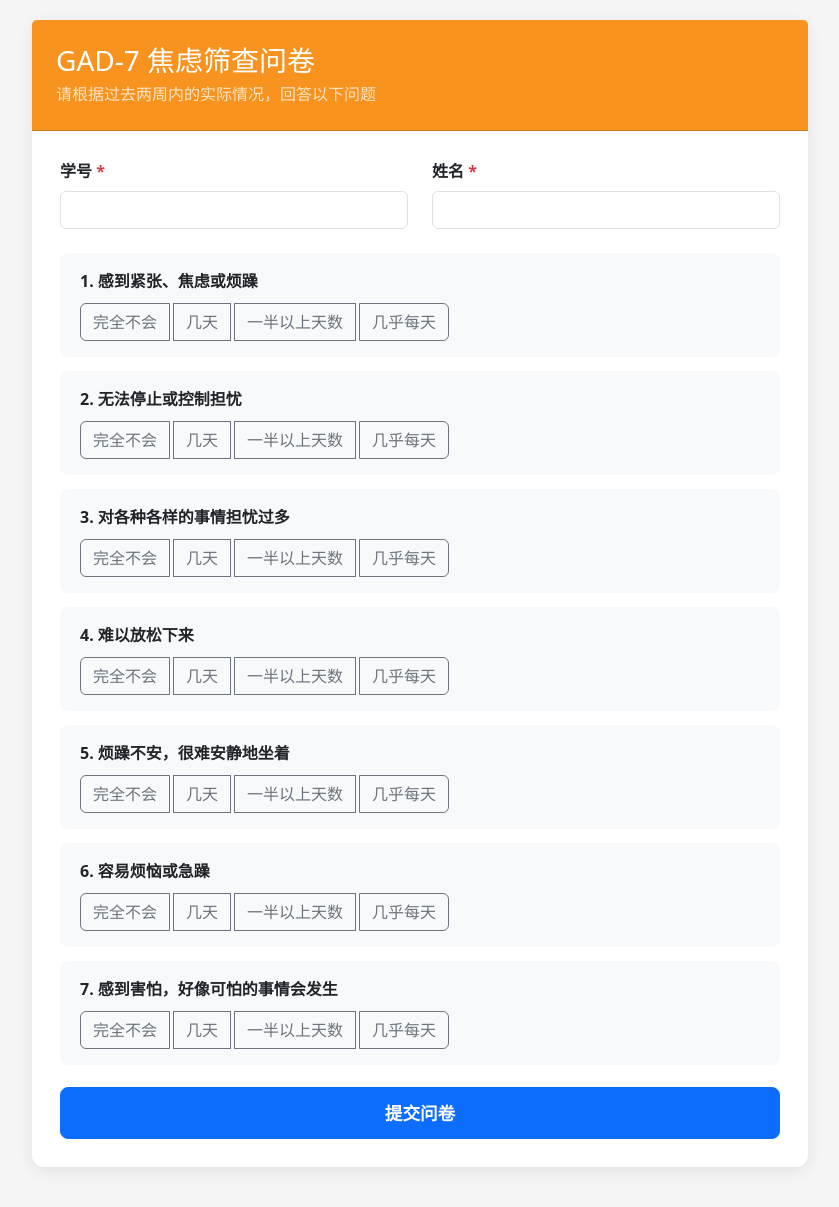
After one commit to zhanglei820907-byte/YHDP, a Flask app: page /gad7_survey in a window 1280 px wide. The commit adds this page. Shown: the whole page, without its empty margins (220-1059 px from the left). Run offline with Flask 3, Linux system fonts and the light colour scheme.

Commit message:
feat: 集成 GAD-7 焦虑量表，包含问卷页面、计分、秒答检测、导出和统计

```diff
--- a/app.py
+++ b/app.py
@@ -34,6 +34,20 @@ def init_db():
             valid_flag BOOLEAN
         )
     """)
+    cursor.execute("""
+        CREATE TABLE IF NOT EXISTS gad7_answers (
+            id INTEGER PRIMARY KEY AUTOINCREMENT,
+            student_id TEXT NOT NULL,
+            student_name TEXT NOT NULL,
+            g1 INTEGER, g2 INTEGER, g3 INTEGER, g4 INTEGER,
+            g5 INTEGER, g6 INTEGER, g7 INTEGER,
+            total_score INTEGER,
+            risk_level TEXT,
+            time_start DATETIME,
+            time_end DATETIME,
+            valid_flag BOOLEAN
+        )
+    """)
     conn.commit()
     conn.close()
 
@@ -48,6 +62,18 @@ def get_risk_level(score):
         return "中度"
     elif score <= 19:
         return "中重度"
+    else:
+        return "重度"
+
+
+def get_gad7_risk_level(score):
+    """根据 GAD-7 总分返回风险等级"""
+    if score <= 4:
+        return "正常"
+    elif score <= 9:
+        return "轻度"
+    elif score <= 14:
+        return "中度"
     else:
         return "重度"
 
@@ -131,17 +157,85 @@ def submit():
     )
 
 
+@app.route("/gad7_survey")
+def gad7_survey():
+    """GAD-7 焦虑量表填写页面"""
+    return render_template("gad7_survey.html")
+
+
+@app.route("/gad7_submit", methods=["POST"])
+def gad7_submit():
+    """处理 GAD-7 问卷提交"""
+    student_id = request.form.get("student_id", "").strip()
+    student_name = request.form.get("student_name", "").strip()
+    start_time_str = request.form.get("start_time", "")
+
+    scores = []
+    for i in range(1, 8):
+        try:
+            val = int(request.form.get(f"g{i}", "0"))
+            scores.append(max(0, min(3, val)))
+        except (ValueError, TypeError):
+            scores.append(0)
+
+    total_score = sum(scores)
+    risk_level = get_gad7_risk_level(total_score)
+
+    time_end = datetime.now(timezone.utc)
+    time_end_str = time_end.isoformat()
+
+    elapsed_seconds = 0
+    time_start_dt = None
+    if start_time_str:
+        try:
+            time_start_dt = datetime.fromisoformat(start_time_str)
+            elapsed_seconds = int((time_end - time_start_dt).total_seconds())
+        except (ValueError, TypeError):
+            pass
+
+    valid_flag = elapsed_seconds >= 10 if time_start_dt else False
+
+    conn = get_db()
+    cursor = conn.cursor()
+    cursor.execute("""
+        INSERT INTO gad7_answers
+            (student_id, student_name, g1, g2, g3, g4, g5, g6, g7,
+             total_score, risk_level, time_start, time_end, valid_flag)
+        VALUES (?, ?, ?, ?, ?, ?, ?, ?, ?, ?, ?, ?, ?, ?)
+    """, (
+        student_id, student_name,
+        scores[0], scores[1], scores[2], scores[3], scores[4],
+        scores[5], scores[6],
+        total_score, risk_level,
+        start_time_str if time_start_dt else None,
+        time_end_str,
+        valid_flag
+    ))
+    conn.commit()
+    conn.close()
+
+    return render_template(
+        "gad7_result.html",
+        student_id=student_id,
+        student_name=student_name,
+        total_score=total_score,
+        risk_level=risk_level,
+        valid_flag=valid_flag
+    )
+
+
 @app.route("/export")
 def export_csv():
     """导出 CSV 文件"""
     conn = get_db()
     cursor = conn.cursor()
-    cursor.execute("SELECT * FROM answers ORDER BY id")
-    rows = cursor.fetchall()
-    conn.close()
 
     output = io.StringIO()
     writer = csv.writer(output)
+
+    # PHQ-9 数据
+    cursor.execute("SELECT * FROM answers ORDER BY id")
+    rows = cursor.fetchall()
 
     writer.writerow([
         "id", "student_id", "student_name",
@@ -158,6 +252,28 @@ def export_csv():
             row["time_start"], row["time_end"], row["valid_flag"]
         ])
 
+    # GAD-7 数据
+    writer.writerow([])
+    writer.writerow([
+        "gad7_id", "gad7_student_id", "gad7_student_name",
+        "g1", "g2", "g3", "g4", "g5", "g6", "g7",
+        "gad7_total_score", "gad7_risk_level",
+        "gad7_time_start", "gad7_time_end", "gad7_valid_flag"
+    ])
+
+    cursor.execute("SELECT * FROM gad7_answers ORDER BY id")
+    gad7_rows = cursor.fetchall()
+
+    for row in gad7_rows:
+        writer.writerow([
+            row["id"], row["student_id"], row["student_name"],
+            row["g1"], row["g2"], row["g3"], row["g4"], row["g5"],
+            row["g6"], row["g7"],
+            row["total_score"], row["risk_level"],
+            row["time_start"], row["time_end"], row["valid_flag"]
+        ])
+
+    conn.close()
     output.seek(0)
 
     response = make_response(output.getvalue())
@@ -185,6 +301,20 @@ def stats():
     avg_row = cursor.fetchone()
     avg_score = round(avg_row["avg_score"], 1) if avg_row["avg_score"] else 0
 
+    # GAD-7 统计
+    cursor.execute("SELECT COUNT(*) as cnt FROM gad7_answers")
+    gad7_total = cursor.fetchone()["cnt"]
+
+    cursor.execute("SELECT COUNT(*) as cnt FROM gad7_answers WHERE valid_flag = 1")
+    gad7_valid = cursor.fetchone()["cnt"]
+
+    cursor.execute("SELECT COUNT(*) as cnt FROM gad7_answers WHERE valid_flag = 0")
+    gad7_invalid = cursor.fetchone()["cnt"]
+
+    cursor.execute("SELECT AVG(total_score) as avg_score FROM gad7_answers WHERE valid_flag = 1")
+    gad7_avg_row = cursor.fetchone()
+    gad7_avg = round(gad7_avg_row["avg_score"], 1) if gad7_avg_row["avg_score"] else 0
+
     conn.close()
 
     return render_template(
@@ -192,7 +322,11 @@ def stats():
         total_count=total_count,
         valid_count=valid_count,
         invalid_count=invalid_count,
-        avg_score=avg_score
+        avg_score=avg_score,
+        gad7_total=gad7_total,
+        gad7_valid=gad7_valid,
+        gad7_invalid=gad7_invalid,
+        gad7_avg=gad7_avg
     )
 
 
--- /dev/null
+++ b/templates/gad7_survey.html
@@ -0,0 +1,140 @@
+<!DOCTYPE html>
+<html lang="zh-CN">
+<head>
+    <meta charset="UTF-8">
+    <meta name="viewport" content="width=device-width, initial-scale=1.0">
+    <title>GAD-7 焦虑筛查问卷</title>
+    <link href="https://cdn.jsdelivr.net/npm/bootstrap@5.3.0/dist/css/bootstrap.min.css" rel="stylesheet">
+    <style>
+        body { background: #f5f5f5; padding-bottom: 40px; }
+        .container { max-width: 800px; }
+        .card { border: none; border-radius: 12px; box-shadow: 0 4px 16px rgba(0,0,0,0.08); margin-top: 20px; }
+        .card-header { background: #f7931e; color: white; border-radius: 12px 12px 0 0; padding: 24px; }
+        .card-body { padding: 28px; }
+        .q-block { background: #f8f9fa; border-radius: 8px; padding: 16px 20px; margin-bottom: 14px; }
+        .q-block p { font-weight: 600; margin-bottom: 10px; }
+        .btn-check:checked+.btn-outline-secondary { background: #f7931e; border-color: #f7931e; color: white; }
+        .btn-submit { width: 100%; padding: 12px; font-size: 1.1rem; font-weight: 600; border-radius: 8px; margin-top: 8px; }
+    </style>
+</head>
+<body>
+    <div class="container">
+        <div class="card">
+            <div class="card-header">
+                <h3 class="mb-1">GAD-7 焦虑筛查问卷</h3>
+                <p class="mb-0 opacity-75">请根据过去两周内的实际情况，回答以下问题</p>
+            </div>
+            <div class="card-body">
+                <form action="/gad7_submit" method="POST">
+                    <input type="hidden" name="start_time" id="start_time">
+                    <div class="row mb-4">
+                        <div class="col-sm-6 mb-3 mb-sm-0">
+                            <label for="student_id" class="form-label fw-bold">学号 <span class="text-danger">*</span></label>
+                            <input type="text" class="form-control" id="student_id" name="student_id" required>
+                        </div>
+                        <div class="col-sm-6">
+                            <label for="student_name" class="form-label fw-bold">姓名 <span class="text-danger">*</span></label>
+                            <input type="text" class="form-control" id="student_name" name="student_name" required>
+                        </div>
+                    </div>
+                    <div class="q-block">
+                        <p>1. 感到紧张、焦虑或烦躁</p>
+                        <div class="btn-group flex-wrap gap-1" role="group">
+                            <input type="radio" class="btn-check" name="g1" id="g1_0" value="0" required>
+                            <label class="btn btn-outline-secondary" for="g1_0">完全不会</label>
+                            <input type="radio" class="btn-check" name="g1" id="g1_1" value="1">
+                            <label class="btn btn-outline-secondary" for="g1_1">几天</label>
+                            <input type="radio" class="btn-check" name="g1" id="g1_2" value="2">
+                            <label class="btn btn-outline-secondary" for="g1_2">一半以上天数</label>
+                            <input type="radio" class="btn-check" name="g1" id="g1_3" value="3">
+                            <label class="btn btn-outline-secondary" for="g1_3">几乎每天</label>
+                        </div>
+                    </div>
+                    <div class="q-block">
+                        <p>2. 无法停止或控制担忧</p>
+                        <div class="btn-group flex-wrap gap-1" role="group">
+                            <input type="radio" class="btn-check" name="g2" id="g2_0" value="0" required>
+                            <label class="btn btn-outline-secondary" for="g2_0">完全不会</label>
+                            <input type="radio" class="btn-check" name="g2" id="g2_1" value="1">
+                            <label class="btn btn-outline-secondary" for="g2_1">几天</label>
+                            <input type="radio" class="btn-check" name="g2" id="g2_2" value="2">
+                            <label class="btn btn-outline-secondary" for="g2_2">一半以上天数</label>
+                            <input type="radio" class="btn-check" name="g2" id="g2_3" value="3">
+                            <label class="btn btn-outline-secondary" for="g2_3">几乎每天</label>
+                        </div>
+                    </div>
+                    <div class="q-block">
+                        <p>3. 对各种各样的事情担忧过多</p>
+                        <div class="btn-group flex-wrap gap-1" role="group">
+                            <input type="radio" class="btn-check" name="g3" id="g3_0" value="0" required>
+                            <label class="btn btn-outline-secondary" for="g3_0">完全不会</label>
+                            <input type="radio" class="btn-check" name="g3" id="g3_1" value="1">
+                            <label class="btn btn-outline-secondary" for="g3_1">几天</label>
+                            <input type="radio" class="btn-check" name="g3" id="g3_2" value="2">
+                            <label class="btn btn-outline-secondary" for="g3_2">一半以上天数</label>
+                            <input type="radio" class="btn-check" name="g3" id="g3_3" value="3">
+                            <label class="btn btn-outline-secondary" for="g3_3">几乎每天</label>
+                        </div>
+                    </div>
+                    <div class="q-block">
+                        <p>4. 难以放松下来</p>
+                        <div class="btn-group flex-wrap gap-1" role="group">
+                            <input type="radio" class="btn-check" name="g4" id="g4_0" value="0" required>
+                            <label class="btn btn-outline-secondary" for="g4_0">完全不会</label>
+                            <input type="radio" class="btn-check" name="g4" id="g4_1" value="1">
+                            <label class="btn btn-outline-secondary" for="g4_1">几天</label>
+                            <input type="radio" class="btn-check" name="g4" id="g4_2" value="2">
+                            <label class="btn btn-outline-secondary" for="g4_2">一半以上天数</label>
+                            <input type="radio" class="btn-check" name="g4" id="g4_3" value="3">
+                            <label class="btn btn-outline-secondary" for="g4_3">几乎每天</label>
+                        </div>
+                    </div>
+                    <div class="q-block">
+                        <p>5. 烦躁不安，很难安静地坐着</p>
+                        <div class="btn-group flex-wrap gap-1" role="group">
+                            <input type="radio" class="btn-check" name="g5" id="g5_0" value="0" required>
+                            <label class="btn btn-outline-secondary" for="g5_0">完全不会</label>
+                            <input type="radio" class="btn-check" name="g5" id="g5_1" value="1">
+                            <label class="btn btn-outline-secondary" for="g5_1">几天</label>
+                            <input type="radio" class="btn-check" name="g5" id="g5_2" value="2">
+                            <label class="btn btn-outline-secondary" for="g5_2">一半以上天数</label>
+                            <input type="radio" class="btn-check" name="g5" id="g5_3" value="3">
+                            <label class="btn btn-outline-secondary" for="g5_3">几乎每天</label>
+                        </div>
+                    </div>
+                    <div class="q-block">
+                        <p>6. 容易烦恼或急躁</p>
+                        <div class="btn-group flex-wrap gap-1" role="group">
+                            <input type="radio" class="btn-check" name="g6" id="g6_0" value="0" required>
+                            <label class="btn btn-outline-secondary" for="g6_0">完全不会</label>
+                            <input type="radio" class="btn-check" name="g6" id="g6_1" value="1">
+                            <label class="btn btn-outline-secondary" for="g6_1">几天</label>
+                            <input type="radio" class="btn-check" name="g6" id="g6_2" value="2">
+                            <label class="btn btn-outline-secondary" for="g6_2">一半以上天数</label>
+                            <input type="radio" class="btn-check" name="g6" id="g6_3" value="3">
+                            <label class="btn btn-outline-secondary" for="g6_3">几乎每天</label>
+                        </div>
+                    </div>
+                    <div class="q-block">
+                        <p>7. 感到害怕，好像可怕的事情会发生</p>
+                        <div class="btn-group flex-wrap gap-1" role="group">
+                            <input type="radio" class="btn-check" name="g7" id="g7_0" value="0" required>
+                            <label class="btn btn-outline-secondary" for="g7_0">完全不会</label>
+                            <input type="radio" class="btn-check" name="g7" id="g7_1" value="1">
+                            <label class="btn btn-outline-secondary" for="g7_1">几天</label>
+                            <input type="radio" class="btn-check" name="g7" id="g7_2" value="2">
+                            <label class="btn btn-outline-secondary" for="g7_2">一半以上天数</label>
+                            <input type="radio" class="btn-check" name="g7" id="g7_3" value="3">
+                            <label class="btn btn-outline-secondary" for="g7_3">几乎每天</label>
+                        </div>
+                    </div>
+                    <button type="submit" class="btn btn-primary btn-submit">提交问卷</button>
+                </form>
+            </div>
+        </div>
+    </div>
+    <script>
+        document.getElementById('start_time').value = new Date().toISOString();
+    </script>
+</body>
+</html>
```
Also changed, not shown: templates/gad7_result.html (added, +23 -0 lines), templates/stats.html (+20 -8 lines), database.db (added).
